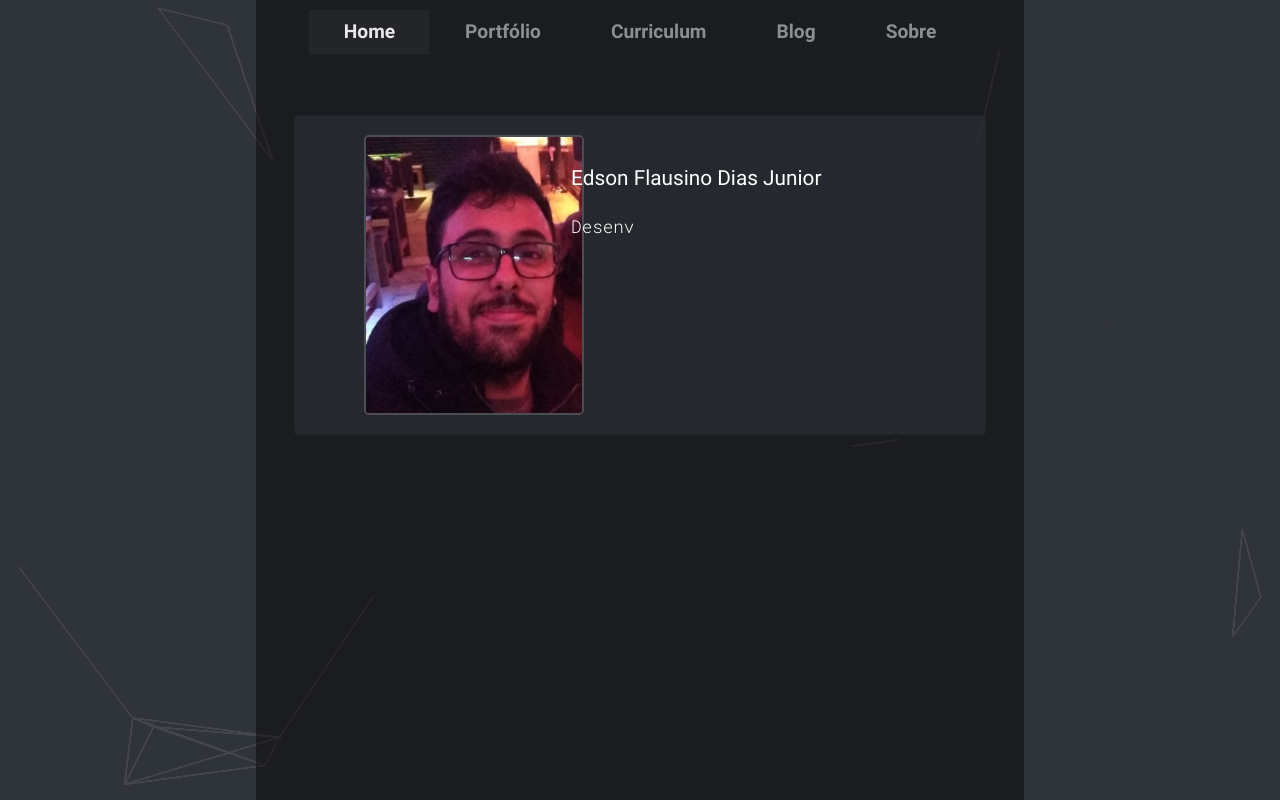
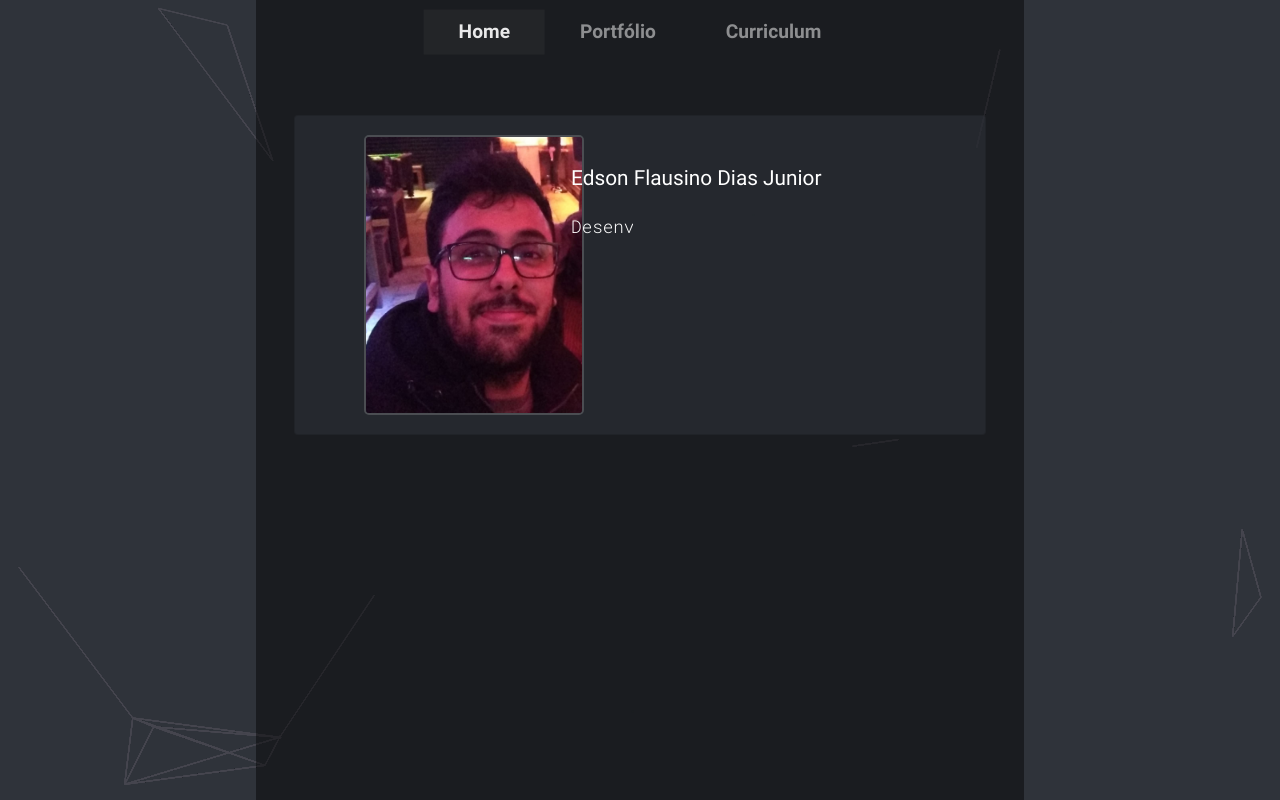
Before and after one commit to edson-dias/portfolio_front, a Vue app: page / in a window 1280 px wide. Built offline with nearby package versions, Linux system fonts and the light colour scheme.

Commit message:
Correçao navbar

```diff
--- a/src/components/main/Content.vue
+++ b/src/components/main/Content.vue
@@ -4,8 +4,6 @@
       <router-link :class="[{actualPage: actualUrl=='home'}, 'navLinks']" to="/">Home</router-link>
       <router-link :class="[{actualPage: actualUrl=='portfolio'}, 'navLinks']" to="/portfolio">Portfólio</router-link>
       <router-link :class="[{actualPage: actualUrl=='curriculum'}, 'navLinks']" to="/curriculum">Curriculum</router-link>
-      <router-link :class="[{actualPage: actualUrl=='blog'}, 'navLinks']" to="/blog">Blog</router-link>
-      <router-link :class="[{actualPage: actualUrl=='sobre'}, 'navLinks']" to="/sobre">Sobre</router-link>
     </header>
     <section >
       <transition name="component-fade" mode="in-out">
```
